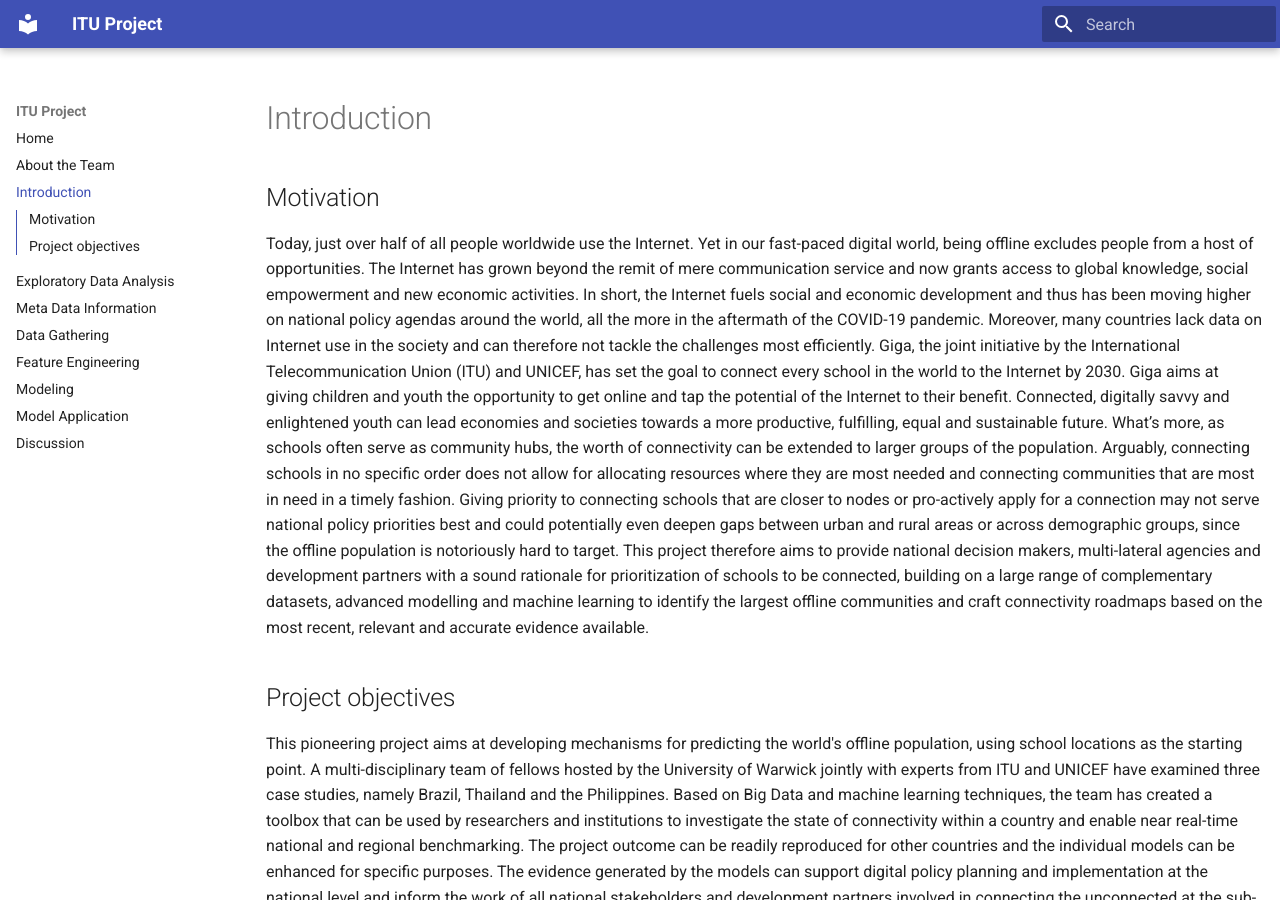
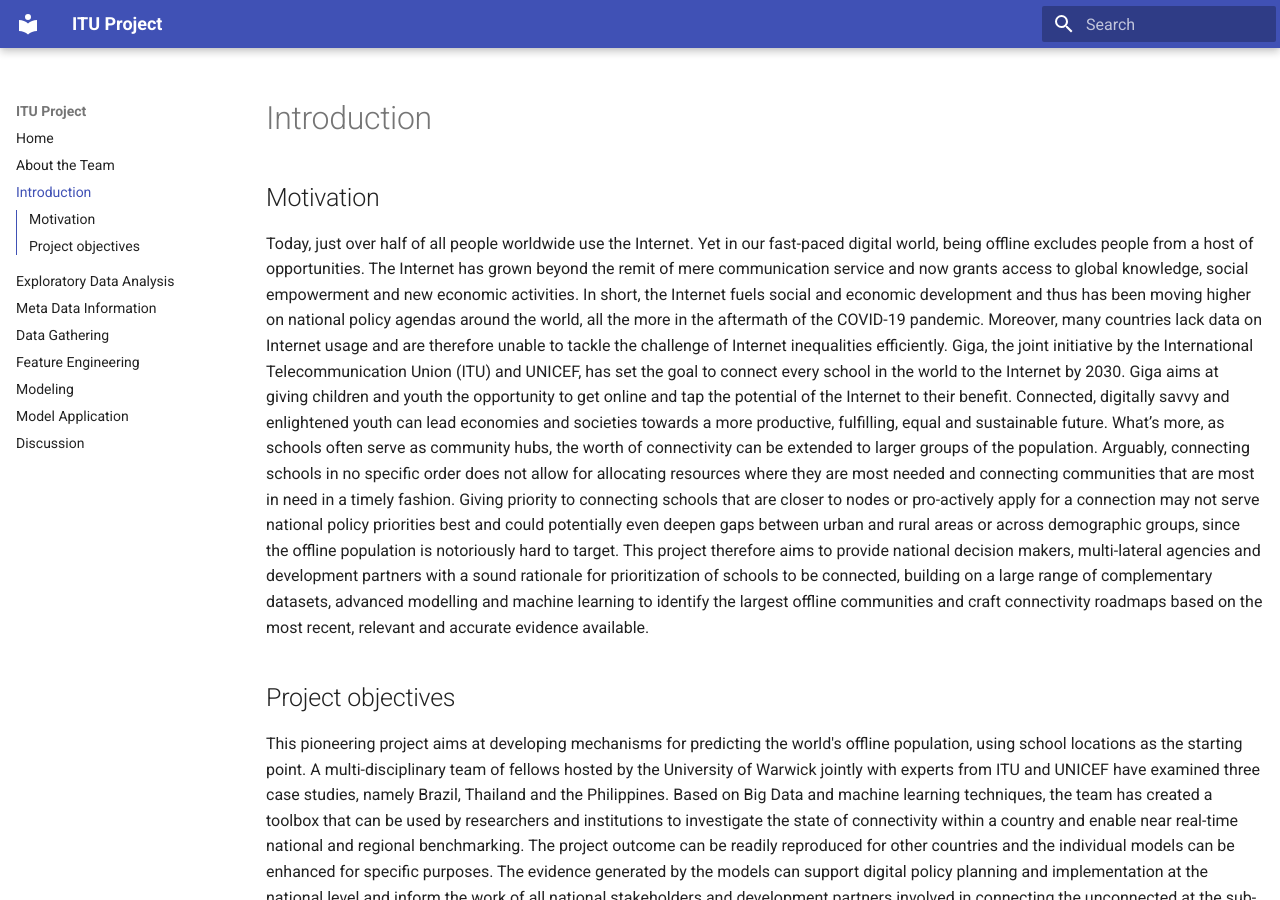
Before and after one commit to DSSGxUK/itu, an MkDocs documentation site: the page built from documentation/docs/intro.md, in a window 1280 px wide and 900 px high. Built offline with MkDocs 1.6.1 and Material for MkDocs 9.7.7, drawn with Linux system fonts in a browser that asks for light colours.

Commit message:
Update intro.md

```diff
--- a/documentation/docs/intro.md
+++ b/documentation/docs/intro.md
@@ -1,6 +1,6 @@
 # Introduction
 ## Motivation
-Today, just over half of all people worldwide use the Internet. Yet in our fast-paced digital world, being offline excludes people from a host of opportunities. The Internet has grown beyond the remit of mere communication service and now grants access to global knowledge, social empowerment and new economic activities. In short, the Internet fuels social and economic development and thus has been moving higher on national policy agendas around the world, all the more in the aftermath of the COVID-19 pandemic. Moreover, many countries lack data on Internet use in the society and can therefore not tackle the challenges most efficiently.
+Today, just over half of all people worldwide use the Internet. Yet in our fast-paced digital world, being offline excludes people from a host of opportunities. The Internet has grown beyond the remit of mere communication service and now grants access to global knowledge, social empowerment and new economic activities. In short, the Internet fuels social and economic development and thus has been moving higher on national policy agendas around the world, all the more in the aftermath of the COVID-19 pandemic. Moreover, many countries lack data on Internet usage and are therefore unable to tackle the challenge of Internet inequalities efficiently.
 Giga, the joint initiative by the International Telecommunication Union (ITU) and UNICEF, has set the goal to connect every school in the world to the Internet by 2030. Giga aims at giving children and youth the opportunity to get online and tap the potential of the Internet to their benefit. Connected, digitally savvy and enlightened youth can lead economies and societies towards a more productive, fulfilling, equal and sustainable future. What’s more, as schools often serve as community hubs, the worth of connectivity can be extended to larger groups of the population.
 Arguably, connecting schools in no specific order does not allow for allocating resources where they are most needed and connecting communities that are most in need in a timely fashion. Giving priority to connecting schools that are closer to nodes or pro-actively apply for a connection may not serve national policy priorities best and could potentially even deepen gaps between urban and rural areas or across demographic groups, since the offline population is notoriously hard to target. This project therefore aims to provide national decision makers, multi-lateral agencies and development partners with a sound rationale for prioritization of schools to be connected, building on a large range of complementary datasets, advanced modelling and machine learning to identify the largest offline communities and craft connectivity roadmaps based on the most recent, relevant and accurate evidence available.
 
```
